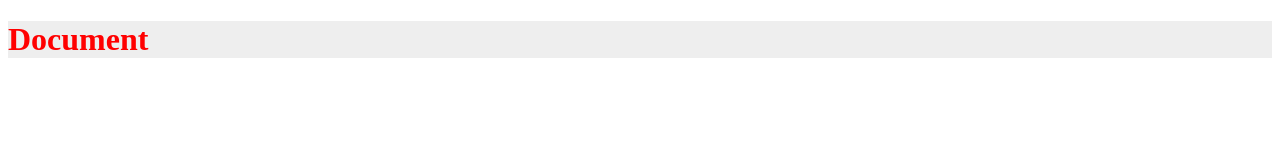
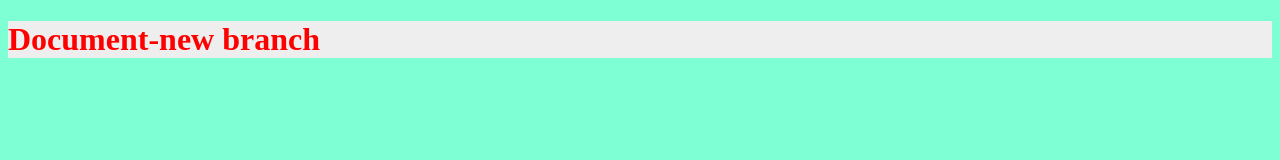
Before and after one commit to SohaibMagrabi/first28nov2023, a plain HTML site: page index.html in a window 1280 px wide. Drawn offline with Linux system fonts and the light colour scheme.

Commit message:
changing style

```diff
--- a/index.html
+++ b/index.html
@@ -7,7 +7,7 @@
     <link rel="stylesheet" href="style.css">
 </head>
 <body>
-    <h1>Document</h1>
+    <h1>Document-new branch</h1>
 
     <script src="app.js"></script>
 </body>
--- a/style.css
+++ b/style.css
@@ -2,3 +2,6 @@ h1{
     color:red;
     background-color: #eee;
 }
+body{
+    background-color: aquamarine;
+}
```
